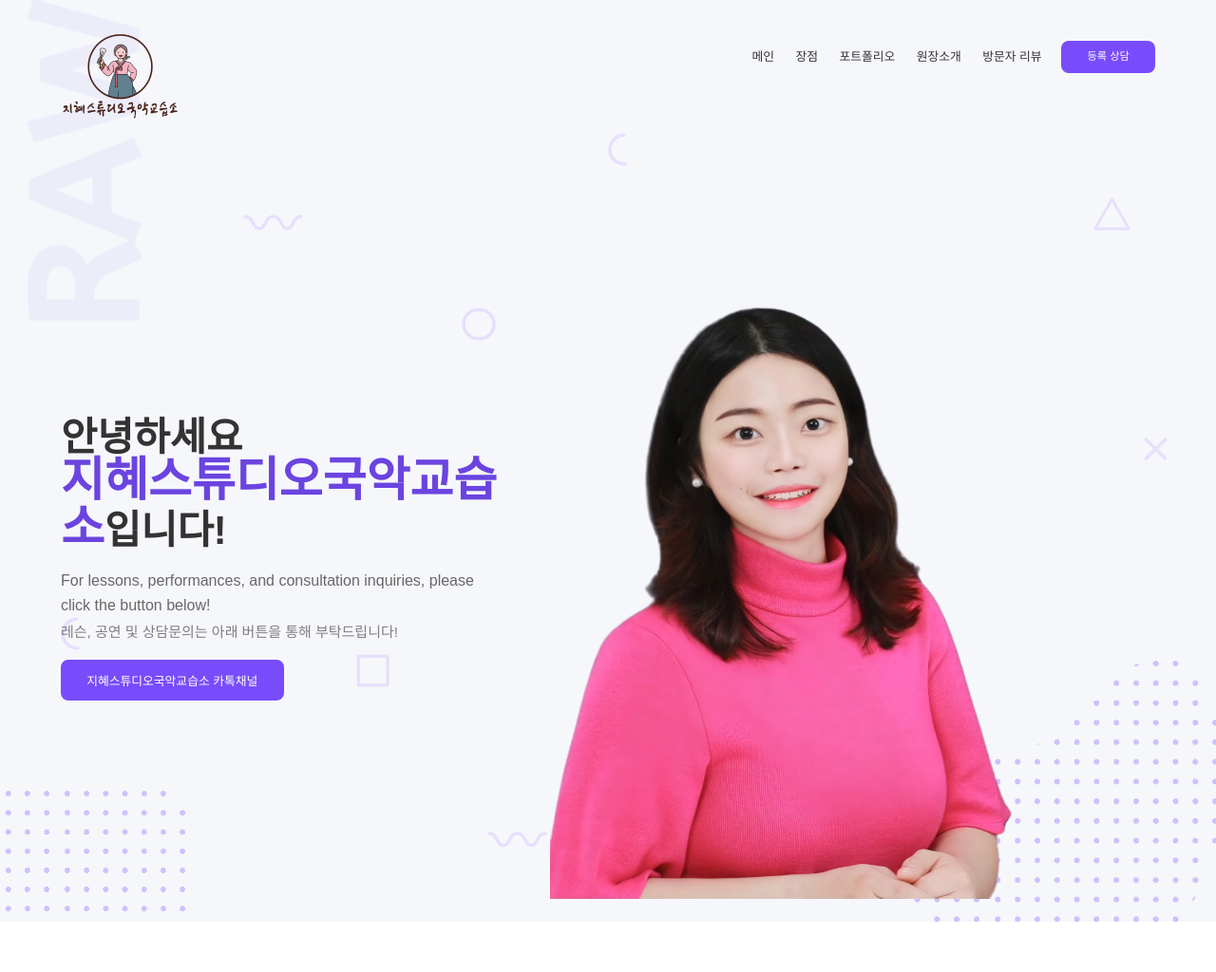
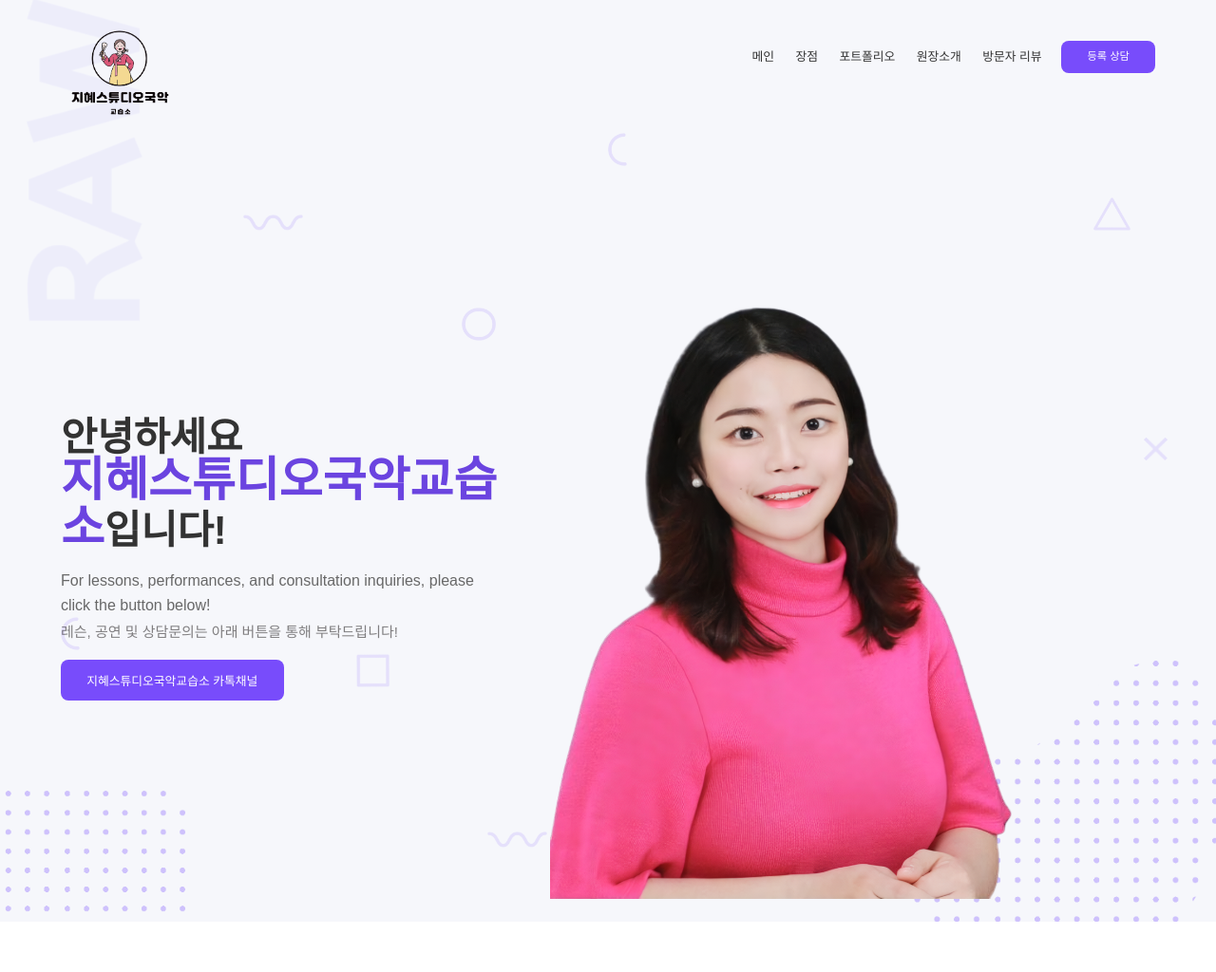
Before and after one commit to eprmaster04/jihyegukak, a plain HTML site: page index.html in a window 1280 px wide. Shown: the top 1024 px of the page at 95% size. Drawn offline with nearby package versions, Linux system fonts and the light colour scheme; a web font is replaced by a local one.

Commit message:
index.html

```diff
--- a/index.html
+++ b/index.html
@@ -74,7 +74,7 @@
         <nav>
           <div class="container" style="padding-top:3rem;">
             <div class="logo">
-              <img src="./img/logo.png" alt="Logo" />
+              <img src="img/logo3.png" alt="Logo" />
             </div>
 
             <div class="links">
```
